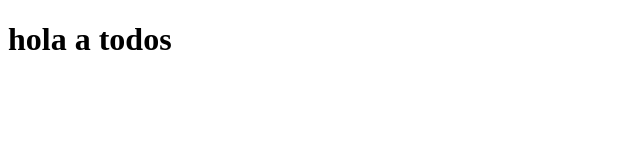
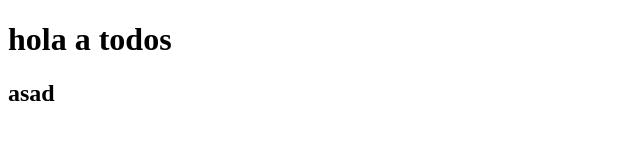
Before and after one commit to electro543/pagina-1, a plain HTML site: page index.html in a window 1280 px wide. Shown: the full height of the page, 0-640 px from the left. Drawn offline with Linux system fonts and the light colour scheme.

Commit message:
Add files via upload

```diff
--- a/index.html
+++ b/index.html
@@ -8,6 +8,6 @@
 <body>
 
     <h1>hola a todos</h1>
-
+    <h2>asad</h2>
 </body>
 </html>
```
